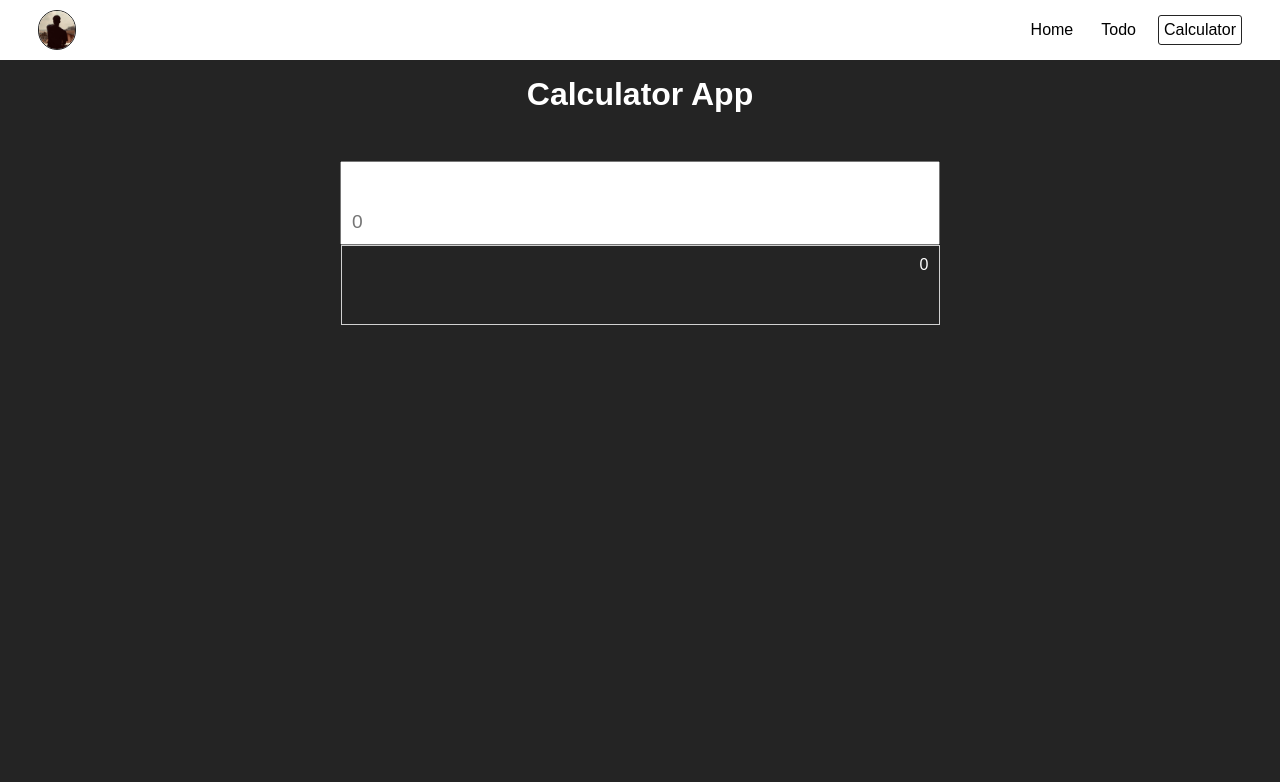
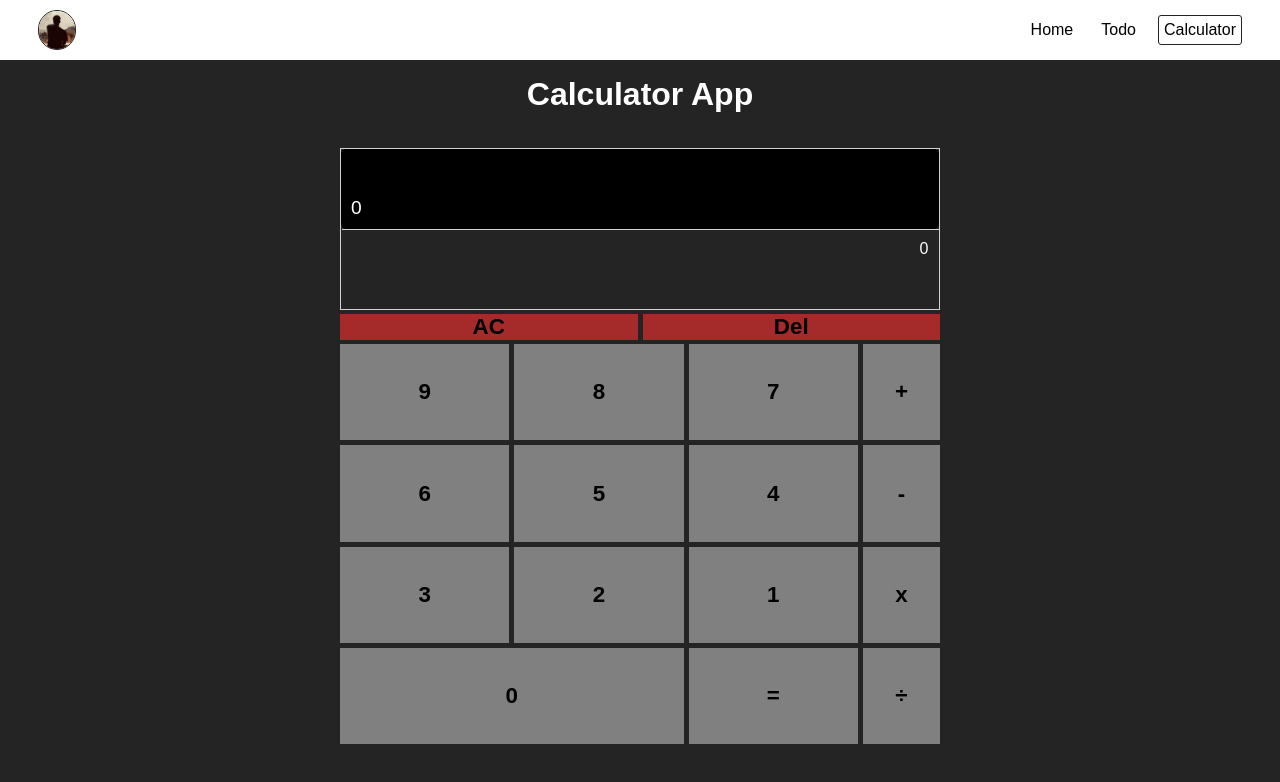
Before and after one commit to RashJrEdmund/vue-apps, a Vue app: page /calculator in a window 1280 px wide. Shown: the top 782 px of the page. Built offline with nearby package versions, Linux system fonts and the light colour scheme.

Commit message:
added delete all done todos's button and working on calculator

```diff
--- a/src/App.vue
+++ b/src/App.vue
@@ -27,6 +27,10 @@ import Header from './components/Header.vue';
   margin: 0;
   padding: 0;
   box-sizing: border-box;
+}
+
+*:hover {
+  outline: none;
 }
 
 body {
--- /dev/null
+++ b/src/components/calculator/KeyPad.vue
@@ -0,0 +1,138 @@
+<script setup lang='ts'>
+// const ARR_OPERATORS = ['+', '-', '*', '/'];
+const emits = defineEmits(['numPress', 'operatorPress', 'AC', 'delete']);
+
+const ARR_OPERATORS = [
+  {
+    visual: '+',
+    value: '+',
+  },
+  {
+    visual: '-',
+    value: '-',
+  },
+  {
+    visual: 'x',
+    value: 'x',
+  },
+  {
+    visual: '÷',
+    value: '/'
+  }
+];
+
+const ARR_TOP_ACTIONS = [
+  {
+    visual: 'AC',
+    value: '+',
+    action: () => emits('AC'),
+  },
+  {
+    visual: 'Del',
+    value: '-',
+    action: () => emits('delete'),
+  }
+];
+
+const ARR_NUMBERS: Array<string> = ['=', ...new Array(10).fill(null).map((_, i) => {
+  return String.fromCharCode(48 + i); // String.fromCharCode(48) === '0' hence 0 - 9
+})];
+
+const handleNumberPress = (value: number | string) => {
+  emits('numPress', {
+    value
+  })
+};
+
+const handleOperatorPress = (value: number | string) => {
+  emits('operatorPress', {
+    value
+  })
+};
+
+</script>
+
+<template>
+  <section class='top-actions'>
+    <button v-for='{ visual, value, action } in ARR_TOP_ACTIONS' v-bind:key='visual' @click='action'>
+      {{ visual }}
+    </button>
+  </section>
+
+  <div class='key-pad'>
+    <div class='numbers'>
+      <button v-for='digit in ARR_NUMBERS.reverse()' v-bind:key='digit' @click='() => handleNumberPress(digit)'>
+        {{ digit }}
+      </button>
+    </div>
+
+    <div class='operators'>
+      <button v-for='{ visual, value } in ARR_OPERATORS' v-bind:key='visual' @click='() => handleOperatorPress(value)'>
+        {{ visual }}
+      </button>
+    </div>
+  </div>
+</template>
+
+<style scoped lang='scss'>
+.top-actions {
+  display: flex;
+  align-items: center;
+  justify-content: start;
+  gap: 5px;
+
+  button {
+    background-color: brown;
+    width: 100%;
+    height: 100%;
+    font-weight: 600;
+    font-size: 1.4rem;
+  }
+}
+
+.key-pad {
+  width: 100%;
+  display: flex;
+  gap: 5px;
+  min-height: min(50vh, 400px);
+
+  button {
+    background-color: gray;
+    width: 100%;
+    height: 100%;
+    font-weight: 600;
+    font-size: 1.4rem;
+  }
+
+  .numbers {
+    flex: 1;
+    display: grid;
+    grid-template-columns: repeat(3, 1fr);
+    gap: 5px;
+
+    button {
+      background-color: gray;
+      width: 100%;
+      height: 100%;
+      padding: 1rem 0;
+
+      &:nth-last-child(2) {
+        grid-column: 1 / span 2;
+      }
+
+      &:nth-child(2n) {
+        /* background-color: brown; */
+      }
+    }
+  }
+
+  .operators {
+    display: grid;
+    gap: 5px;
+
+    button {
+      padding: 1rem 2rem;
+    }
+  }
+}
+</style>
--- a/src/components/todo/TodoStats.vue
+++ b/src/components/todo/TodoStats.vue
@@ -30,6 +30,8 @@ const todoCount = computed(() => {
     <span class="showing">
       Showing
       <span>{{ props.showing }}</span>
+      /
+      {{ todoCount.length }}
     </span>
   </div>
 </template>
--- a/src/views/CalculatorView.vue
+++ b/src/views/CalculatorView.vue
@@ -1,51 +1,38 @@
 <script setup lang='ts'>
 import { ref, reactive, watch } from 'vue';
+import KeyPad from '@/components/calculator/KeyPad.vue';
+
 const formError = ref<{ error: boolean, message: string } | null>(null);
-const inputVal = ref<string>('');
+const inputVal = ref<string>('0');
 
 const answer = ref<string>('0');
 
-const ARR_OPERATORS = ['/', '*', '-', '+'];
+const ARR_OPERATORS = ['x', '/', '*', '-', '+'];
 
-const handleSubmit = (e: Event) => {
-  e.preventDefault();
+const handleNumberPress = (event_data: { value: string }) => {
+  console.log(event_data);
+  if (event_data.value === '=') {
+    // evaluate inputVal
+    return;
+  };
 
-  if (inputVal.value.length <= 1) return;
+  if (inputVal.value === '0' || !inputVal.value) {
+    inputVal.value = event_data.value;
+  };
 
-  const regex = new RegExp(`^\\d([\\d${ARR_OPERATORS.join('')}]*)?\\d$`, 'g'); // returns /^\d([\d/*-+]*)?\d$/g. wrote it myself. if it starts and ends with digit;
+  inputVal.value += event_data.value;
+}
 
-  if (!regex.test(inputVal.value)) {
-    formError.value = {
-      error: true,
-      message: 'Expression must start and end with a digit',
-    }
+const handleOperatorPress = (event_data: { value: string }) => {
+  console.log(event_data)
 
+  if (ARR_OPERATORS.includes(inputVal.value.trim().slice(-1))) {
     return;
   }
 
-  formError.value = null;
-};
-
-const handleInputChange = (e: Event) => {
-  const value = (e.target as HTMLInputElement).value;
-  const regex = new RegExp(`[^0-9${ARR_OPERATORS.join('')}]`, 'g'); // returns /[^0-9/*-+]/g;
-
-  const wrongMatch = value.match(regex); // anything that's none of these.  /[^0-9/*-+]/g;
-  console.log({ wrongMatch });
-
-  if (wrongMatch) {
-    formError.value = {
-      error: true,
-      message: 'Invalid character "' + wrongMatch.join(',') + `" detected . only numbers and operators (${ARR_OPERATORS.join(' ')}) are allowed`,
-    }
-
-    return;
-  }
-
-  formError.value = null;
-
-  inputVal.value = value;
-};
+  inputVal.value += event_data.value;
+  //
+}
 //
 </script>
 
@@ -55,23 +42,27 @@ const handleInputChange = (e: Event) => {
 
     <div class='container'>
       <div class='top-section'>
-        <form @submit='handleSubmit'>
-          <input type='text' placeholder='0' @:input='handleInputChange' v-bind:value='inputVal'>
-
+        <div class='input-display'>
+          {{ inputVal }}
           <span v-if='formError?.error' class='error'>{{ formError?.message }}</span>
-        </form>
+        </div>
 
         <div class='answer'>{{ answer }}</div>
       </div>
+
+      <KeyPad @num-press='handleNumberPress' @operator-press='handleOperatorPress' />
     </div>
   </main>
 </template>
 
 <style scoped lang='scss'>
 main {
-
   .container {
     width: min(100%, 600px);
+    margin: 2.2rem auto 0;
+    display: flex;
+    flex-direction: column;
+    gap: 4px;
 
     .top-section {
       width: 100%;
@@ -79,28 +70,27 @@ main {
       flex-direction: column;
       align-items: center;
       justify-content: start;
+      border: 0.5px solid var(--light_secondary);
+      word-break: break-all;
 
-      form {
+      .input-display {
+        background-color: black;
         width: 100%;
         height: fit-content;
         display: flex;
         align-items: center;
         flex-wrap: nowrap;
         border-radius: 5px;
-        margin: 3rem 0 0;
         position: relative;
-
-        input {
-          width: 100%;
-          padding: 3rem 10px 10px;
-          font-size: 1.2rem;
-        }
+        width: 100%;
+        padding: 3rem 10px 10px;
+        font-size: 1.2rem;
 
         .error {
           color: var(--error);
           position: absolute;
           left: 0;
-          top: -5px; //calc(100% + 5px);
+          top: -5px;
           transform: translateY(-100%);
           font-size: 0.9rem;
           font-size: 400;
@@ -109,13 +99,13 @@ main {
 
       .answer {
         background-color: var(--dark);
-        border: 0.5px solid var(--light_secondary);
+        border-top: 0.5px solid var(--light_secondary);
         width: calc(100% - 1px);
         text-align: right;
-        margin: 0 auto 2rem;
         padding: 10px;
         height: fit-content;
         min-height: 80px;
+        word-break: break-all;
       }
     }
   }
--- a/src/views/TodoView.vue
+++ b/src/views/TodoView.vue
@@ -55,6 +55,10 @@ const handleCompletion = (event_data: { date: string | null, id: string }) => {
   }
 }
 
+const handleDeleteAllCompleted = () => {
+  TODOS.value = TODOS.value.filter(t => !t.isCompleted);
+};
+
 const handleHideDone = () => {
   hideDone.value = !hideDone.value;
 };
@@ -66,7 +70,7 @@ const handleHideDone = () => {
 
     <div class='container'>
       <form @submit='handleSubmit'>
-        <input type='text' name='' placeholder='Enter Todo' v-model='todoVal'>
+        <input type='text' name='' placeholder='Add Task' v-model='todoVal'>
         <button type='submit'>+</button>
       </form>
 
@@ -75,9 +79,15 @@ const handleHideDone = () => {
       <Todo v-for='todo in COMPUTED_TODOS' v-bind:key='todo.id' v-bind:todo='todo' @completion='handleCompletion'
         @deletion='deletedTodo' />
 
+      <section class='base_cta_btns'>
         <button v-if='TODOS.length > 0' class='hide-btn' @click='handleHideDone'>
           {{ hideDone ? 'Show All' : 'Hide Completed Todos' }}
         </button>
+
+        <button v-if='TODOS.filter(t => t.isCompleted).length > 0' class='delete-all-btn' @click='handleDeleteAllCompleted'>
+          Delete All Completed
+        </button>
+      </section>
     </div>
   </main>
 </template>
@@ -109,12 +119,24 @@ main {
       }
     }
 
-    .hide-btn {
-      background-color: var(--light_secondary);
-      align-self: start;
+    .base_cta_btns {
+      width: 100%;
+      display: flex;
+      align-items: center;
+      justify-content: start;
+      gap: 1rem;
+
+      button {
+        display: flex;
+        align-items: center;
+        justify-content: center;
+        gap: 1rem;
         padding: 10px;
         border-radius: 5px;
-      margin: 2rem 0 0;
+        margin: 2rem 0;
+
+        &.hide-btn {
+          background-color: var(--light_secondary);
           transition: 300ms;
 
           &:hover {
@@ -123,6 +145,14 @@ main {
             color: var(--light);
           }
         }
+
+        &.delete-all-btn {
+          background-color: transparent;
+          border: 0.5px solid red;
+          color: var(--light);
+        }
+      }
+    }
   }
 }
 </style>
```
Lines whose indentation alone changed are shown as unchanged.
